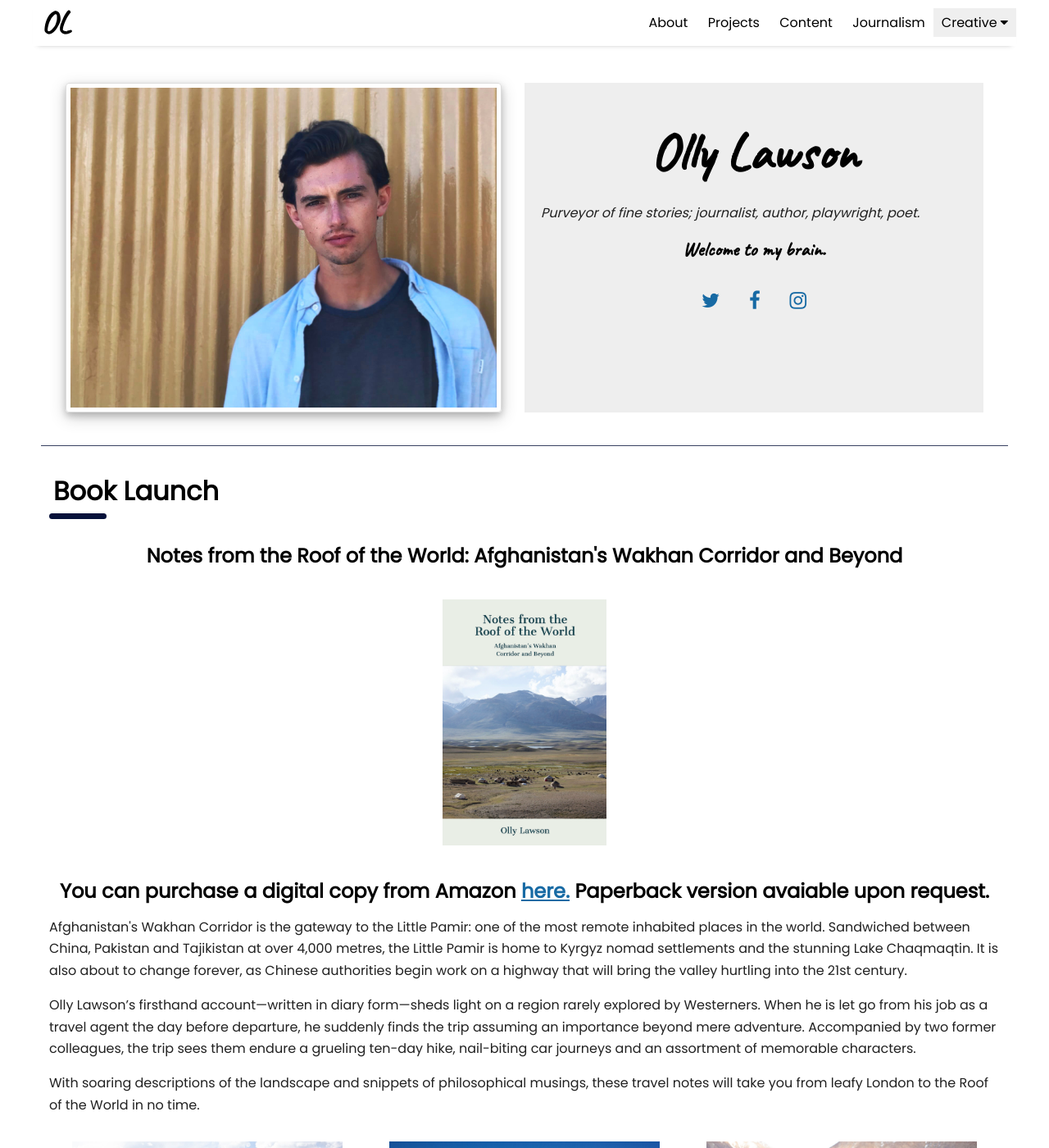
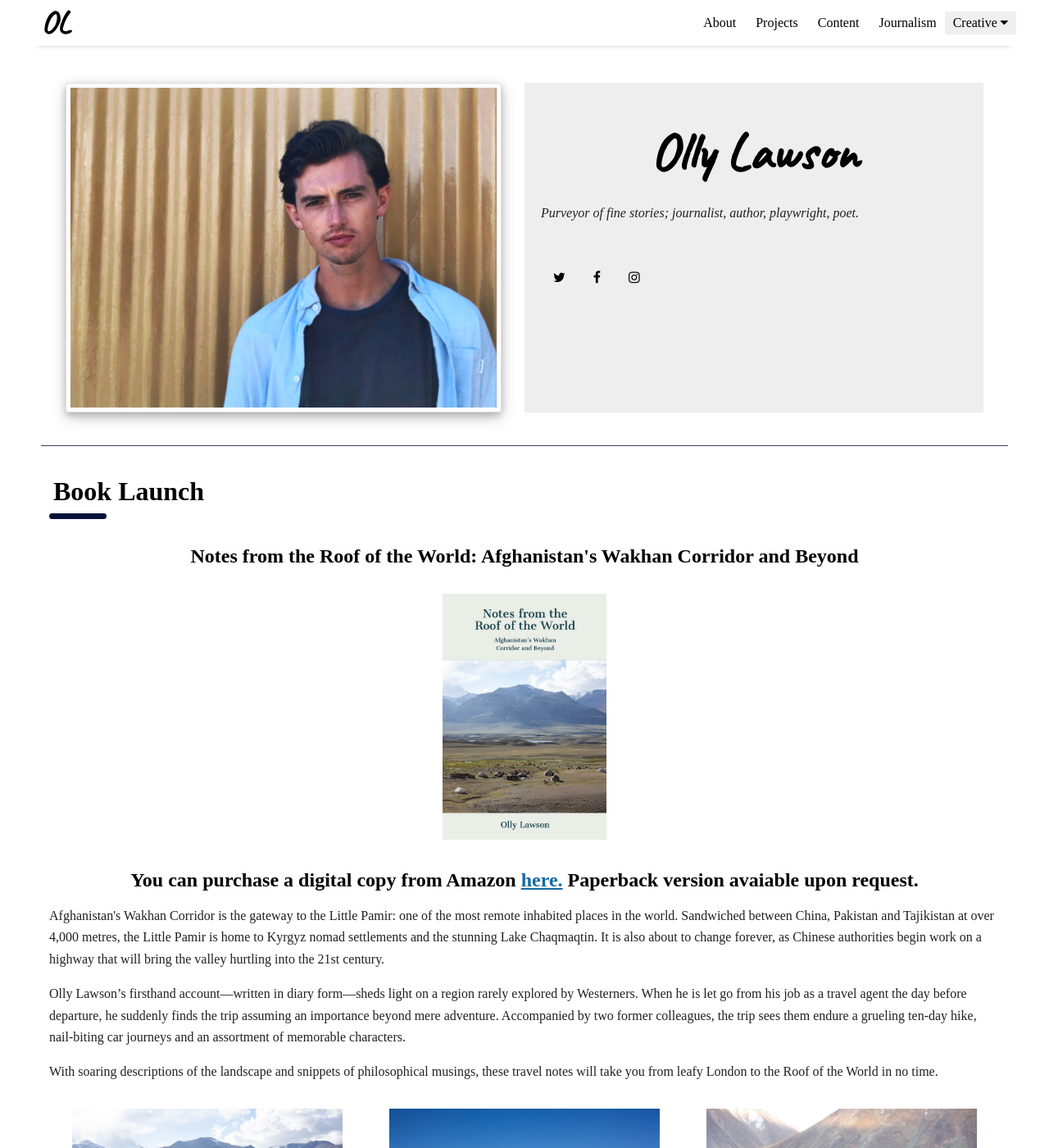
Before and after one commit to ollylawson/ollylawson.github.io, a Jekyll site: the page built from index.html, in a window 1280 px wide and 1400 px high. Shown: the whole window at 82% size. Built offline with Jekyll 4.4.1, drawn with Linux system fonts in a browser that asks for light colours; nearby versions of some CDN libraries; some web fonts are replaced; the list of posts is cut into pages by our own code.

Commit message:
changed font

```diff
--- a/_includes/head.html
+++ b/_includes/head.html
@@ -20,7 +20,7 @@
   //-->
 
   <link href="https://fonts.googleapis.com/css?family=Caveat&display=swap" rel="stylesheet">
-  <link href="https://fonts.googleapis.com/css?family=Poppins&display=swap" rel="stylesheet">
+  <link href="https://fonts.googleapis.com/css?family=Solway&display=swap" rel="stylesheet">
   <link rel="stylesheet" href="https://fonts.googleapis.com/css?family=Roboto|Source+Code+Pro">
   <link rel="stylesheet" href="https://cdnjs.cloudflare.com/ajax/libs/font-awesome/4.6.3/css/font-awesome.min.css">
 
--- a/_layouts/home.html
+++ b/_layouts/home.html
@@ -10,13 +10,11 @@
     <div class="welcome">
         <h1>Olly Lawson</h1>
         <p><i>Purveyor of fine stories; journalist, author, playwright, poet.</i> </p>
-        <h2> Welcome to my brain.
           <br>
           <br>
           {% for item in site.data.settings.social %}
           <a href="{{ item.link }}" class="social-link" target="_blank"><i class="fa fa-{{ item.icon }}" aria-hidden="true"></i></a>
           {% endfor %}
-        </h2>
     </div>
   </div>
 </div>
--- a/assets/css/_sass/_home.scss
+++ b/assets/css/_sass/_home.scss
@@ -129,7 +129,7 @@
   }
 
 /* news section */
-.homepage-section {
+.homepage-section .recent-news .book-purchase {
   .img-container {
   	display: flex;
   	flex-wrap: wrap;
--- a/assets/css/main.scss
+++ b/assets/css/main.scss
@@ -6,9 +6,9 @@
   Site variables
 */
 
-$base-font-family: 'Poppins', sans-serif;
+$base-font-family: 'Solway', serif;
 
-$body-font-family: 'Poppins', sans-serif; /* it was roboto sans-serif before */
+$body-font-family: 'Solway', serif; /* it was roboto sans-serif before */
 
 $code-font-family: "Source Code Pro", monospace;
 
```
